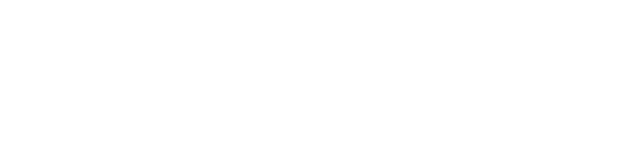
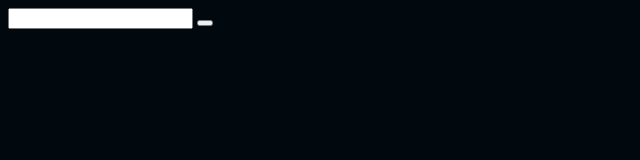
Before and after one commit to guilhermesilveira/js9, a plain HTML site: page index.html in a window 1280 px wide. Shown: the whole page, without its empty margins (0-640 px from the left). Drawn offline with Linux system fonts and the light colour scheme.

Commit message:
Update index.html

```diff
--- a/index.html
+++ b/index.html
@@ -4,9 +4,16 @@
     <meta charset="UTF-8">
     <meta name="viewport" content="width=device-width, initial-scale=1.0">
     <title>Exemplo de Codificação</title>
+    <style>
+        body {
+            background-color: #01080E;
+            color: #D7F9FF;
+        }
+    </style>
 </head>
 <body>
-    <!-- O script.js será incluído aqui para que ele seja executado assim que a página for carregada. -->
+    <input type="text" id="textoATraduzir" >
+    <button onclick="traduz();" />
     <script src="script.js"></script>
 </body>
 </html>
```
